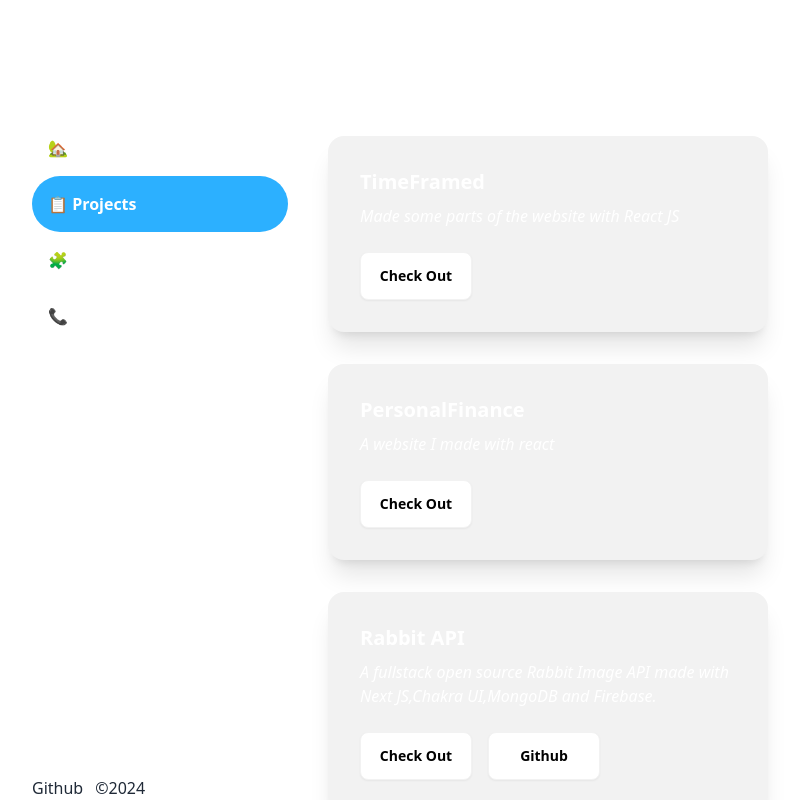
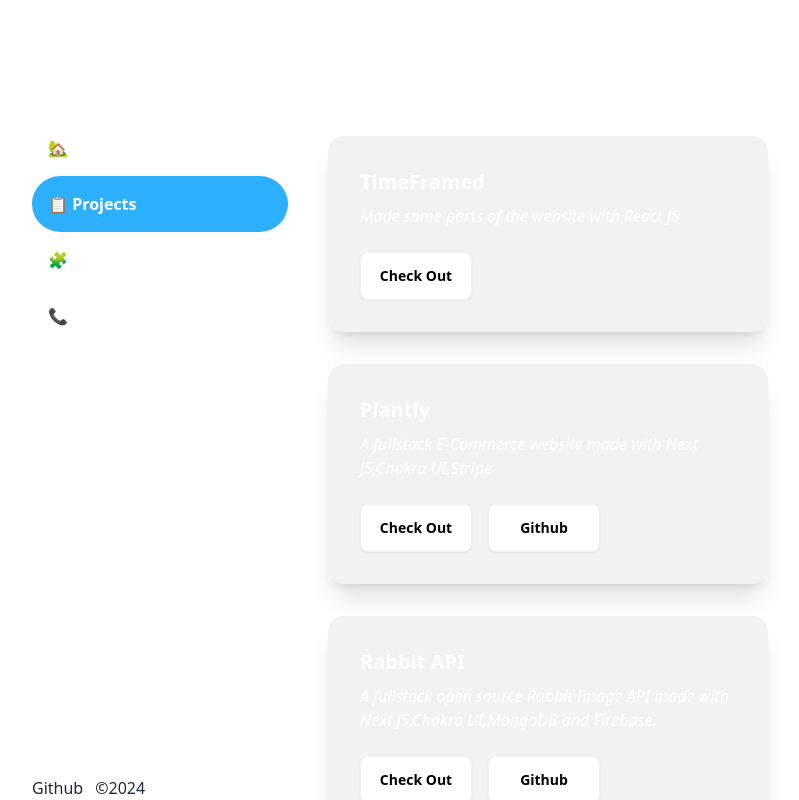
Before and after one commit to sougataghar477/portfolio-second, a React (Vite) app: page /projects in a window 1280 px wide. Shown: the top 800 px of the page, without its empty margins (240-1039 px from the left). Built offline with nearby package versions, Linux system fonts and the light colour scheme.

Commit message:
added plantly

```diff
--- a/src/components/Projects.jsx
+++ b/src/components/Projects.jsx
@@ -2,8 +2,9 @@ import Card from "./Card";
 function Projects(){
     let projects = [
         { heading:'TimeFramed',text:'Made some parts of the website with React JS',link:'https://timeframed.art'},
+        {heading:'Plantly',text:'A fullstack E-Commerce website made with Next JS,Chakra UI,Stripe',link:'https://plantly-rho.vercel.app/',github:'https://github.com/sougataghar477/plantly'},
+        { heading: 'Rabbit API', text: 'A fullstack open source Rabbit Image API made with Next JS,Chakra UI,MongoDB and Firebase.', link: 'https://rabbit-api-two.vercel.app/', github: 'https://github.com/sougataghar477/rabbit-api' },
         { heading: 'PersonalFinance', text: 'A website I made with react', link: 'https://www.personalfinances.stage.iamthedev.eu/' },
-        { heading: 'Rabbit API', text: 'A fullstack open source Rabbit Image API made with Next JS,Chakra UI,MongoDB and Firebase.', link: 'https://rabbit-api-two.vercel.app/', github: 'https://github.com/sougataghar477/rabbit-api' },
         { heading: 'Kontrast Productions', text: 'Made the portfolio and contact sections', link: 'https://www.kontrastproduction.sk/#testimonials' },
         { heading:'Todos App',text:'A full stack todos app made with Next JS,Mantine',link:'https://test-todos-next.vercel.app/',github:'https://github.com/sougataghar477/test-todos-next'},
         {heading:'Alveus Sanctuary',text:'Contributed to website of Alveus Sanctuary',link:'https://www.alveussanctuary.org/',github:'https://github.com/alveusgg/alveusgg/tree/main/apps/website'},
```
